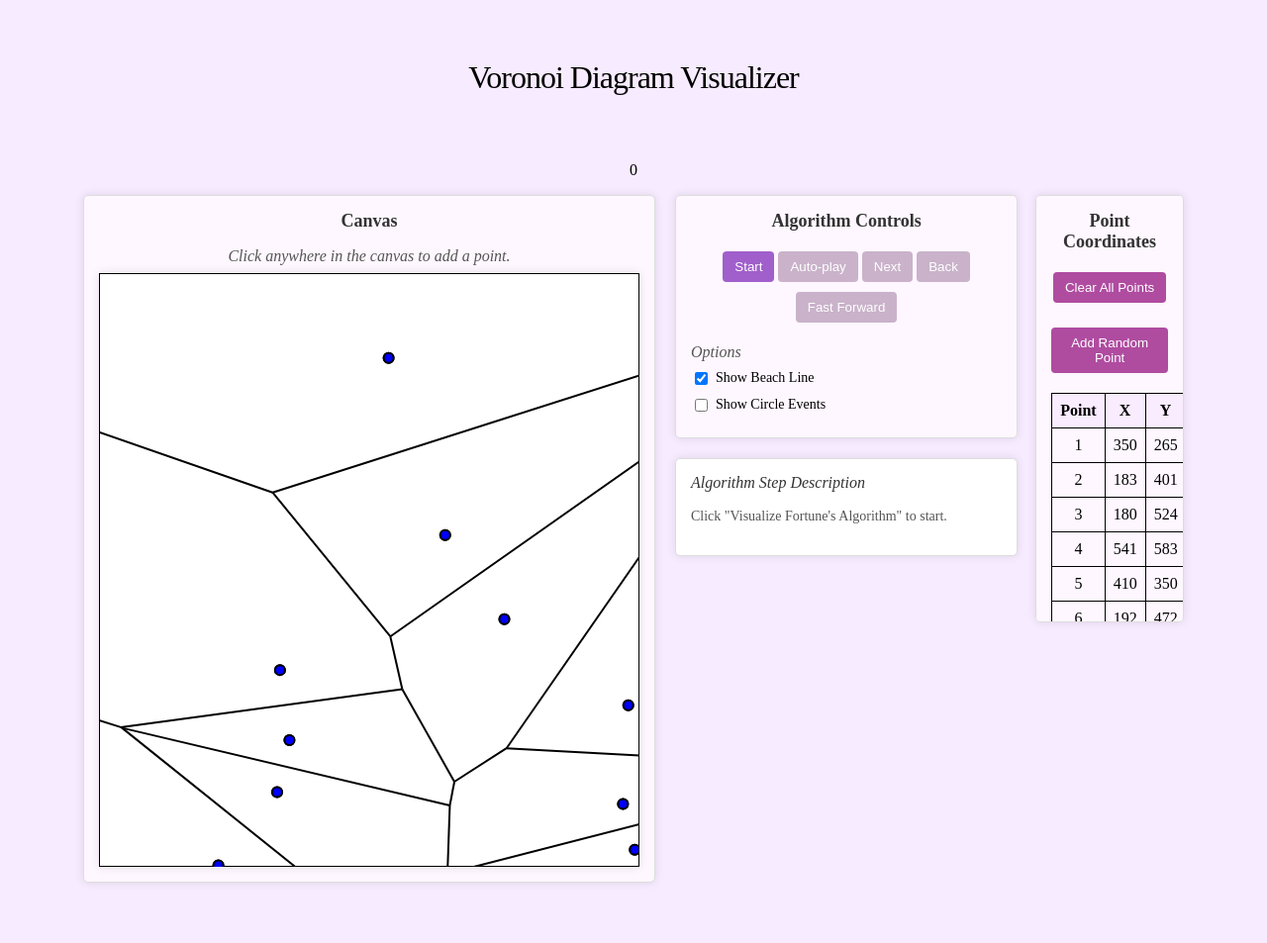
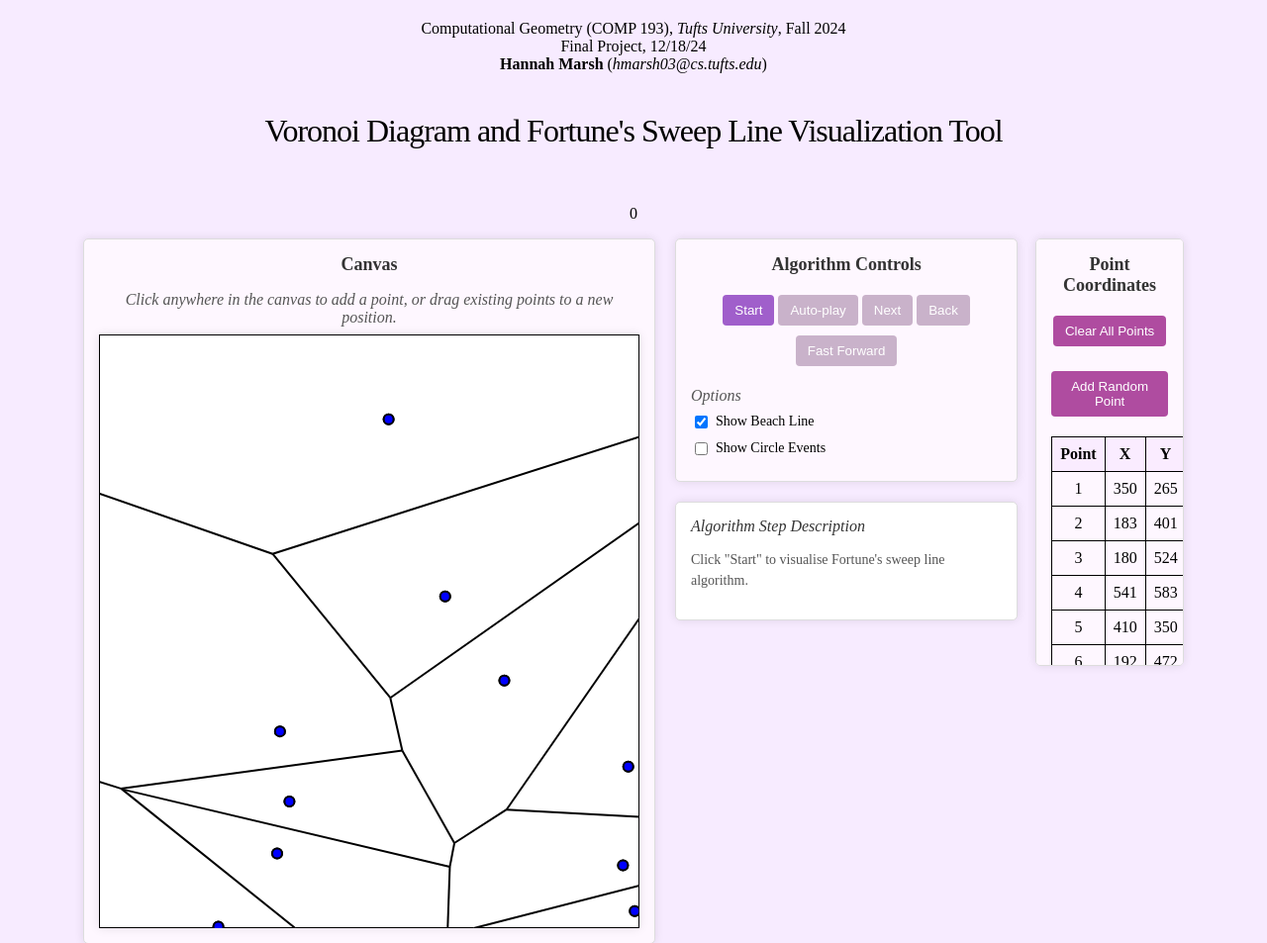
Before and after one commit to HannahMarsh/CompGeom, a website: page public/index.html in a window 1280 px wide. Shown: the top 953 px of the page at 99% size. Before the commit the page ends 912 px from the top, so only its background shows below. Drawn offline with Linux system fonts and the light colour scheme.

Commit message:
Minor change

```diff
--- a/public/index.html
+++ b/public/index.html
@@ -7,14 +7,15 @@
     <link rel="stylesheet" href="styles.css">
 </head>
 <body>
-    <h1>Voronoi Diagram Visualizer</h1>
+    <div class="top-info">Computational Geometry (COMP 193), <em>Tufts University</em>, Fall 2024<br>Final Project, 12/18/24<br><b>Hannah Marsh</b> (<em>hmarsh03@cs.tufts.edu</em>)</div>
+    <h1>Voronoi Diagram and Fortune's Sweep Line Visualization Tool</h1>
     <p id="i-num">0</p>
     <div class="page">
     <div class="canvas-table-container">
 
         <div class="canvas-table">
             <h2>Canvas</h2>
-            <h3>Click anywhere in the canvas to add a point.</h3>
+            <h3>Click anywhere in the canvas to add a point, or drag existing points to a new position.</h3>
             <div class="canvas-container">
                 <canvas id="main-canvas"></canvas>
             </div>
@@ -40,7 +41,7 @@
             </div>
             <div class="description-panel">
                 <h3>Algorithm Step Description</h3>
-                <p id="step-description">Click "Visualize Fortune's Algorithm" to start.</p>
+                <p id="step-description">Click "Start" to visualise Fortune's sweep line algorithm.</p>
             </div>
         </div>
         <div class="table-container">
--- a/public/script.js
+++ b/public/script.js
@@ -77,7 +77,7 @@ function drawVoronoi() {
         finalEdges = result.edges;
 
         result.edges.forEach(edge => {
-            console.log(`Edge from (${edge.vb.x}, ${edge.vb.y}) to (${edge.va.x}, ${edge.va.y})`);
+            //console.log(`Edge from (${edge.vb.x}, ${edge.vb.y}) to (${edge.va.x}, ${edge.va.y})`);
             drawEdge(edge);
         });
 
--- a/public/styles.css
+++ b/public/styles.css
@@ -8,8 +8,12 @@ body {
     background-color: #f7ebff;
 }
 
+.top-info {
+    text-align: center;
+}
+
 h1 {
-    margin-bottom: 50px;
+    margin-bottom: 40px;
     margin-top: 40px;
     font-weight: 300;
     letter-spacing: -1px;
```
